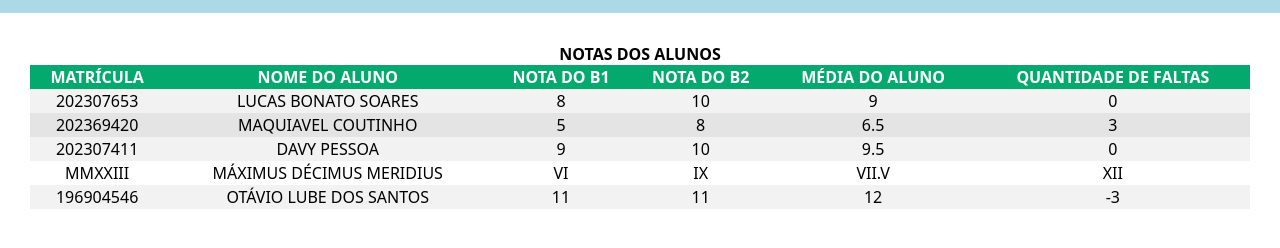
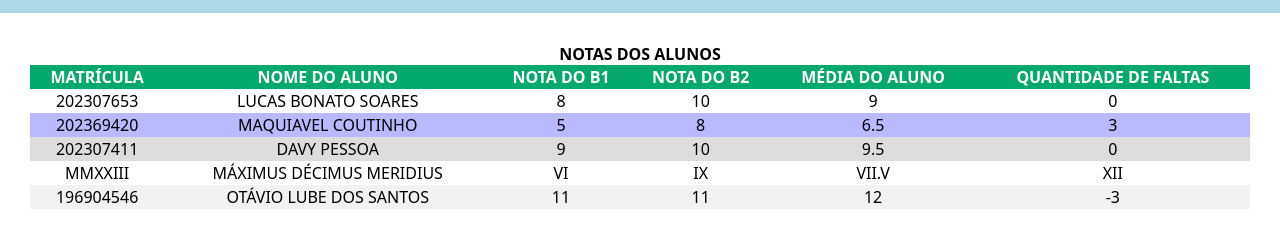
Before and after one commit to LucasBS4546/AtividadeOtavio20230313, a plain HTML site: page index.html in a window 1280 px wide. In both pictures the pointer is over the element 640 px from the left and 219 px from the top of the page. Shown: the part 94-342 px from the top of the page. Drawn offline with Linux system fonts and the light colour scheme.

Commit message:
Updated CSS

```diff
--- a/style.css
+++ b/style.css
@@ -19,14 +19,20 @@ th {
     background-color: #04AA6D;
     color: white;
 }
-tr:nth-child(even) {
+tr:nth-child(3n) {
     background-color: #f2f2f2;
 }
-tr:hover:nth-child(even) {
-    background-color: #cfcfcf;
+tr:nth-child(3n+1) {
+    background-color: rgb(221, 221, 221)
 }
-tr:hover:nth-child(odd) {
-    background-color: #e4e4e4;
+tr:hover:nth-child(3n) {
+    background-color: #b8b9ff;
+}
+tr:hover:nth-child(3n+2) {
+    background-color: #dde0ff;
+}
+tr:hover:nth-child(3n+1) {
+    background-color: #9b9dff;
 }
 main {
     padding: 30px;
```
